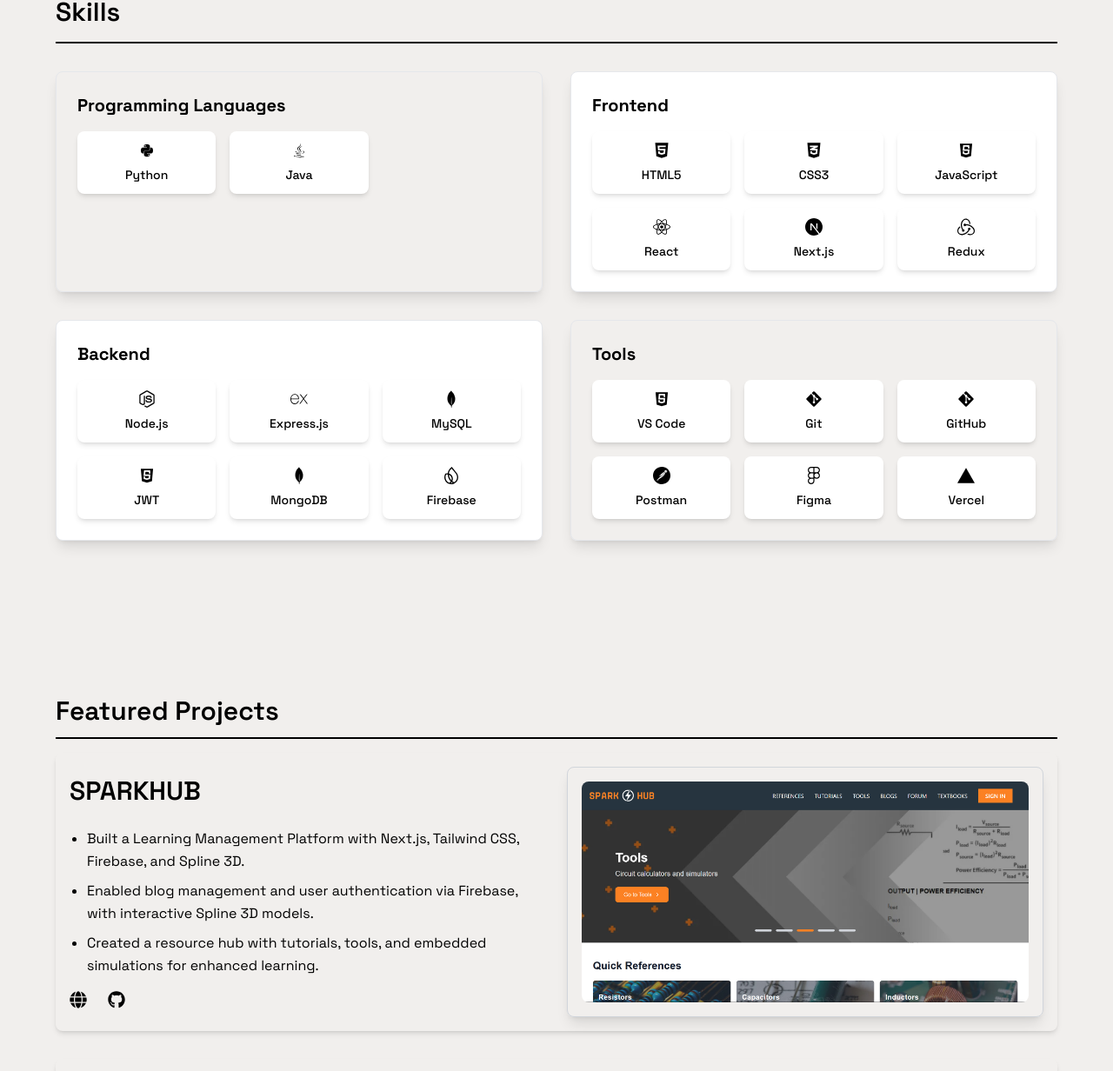
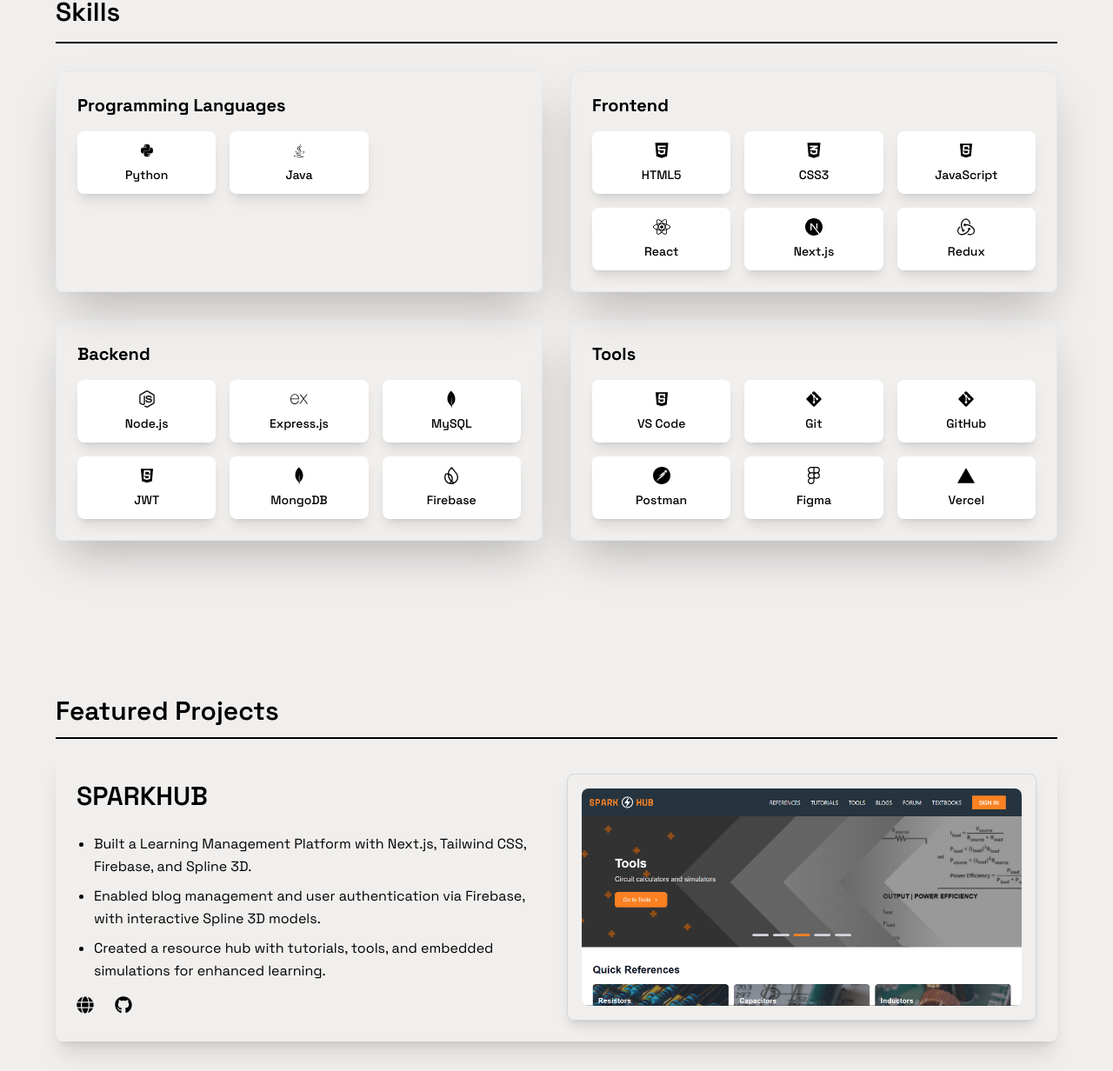
Before and after one commit to Mounieshh/portfolio-mouniesh, a Next.js app: page / in a window 1280 px wide. Shown: the part 1520-2752 px from the top of the page at 87% size. Built offline with nearby package versions, Linux system fonts and the light colour scheme.

Commit message:
about page image updated

```diff
--- a/components/about.jsx
+++ b/components/about.jsx
@@ -143,7 +143,7 @@
             <div className="w-full md:w-1/2 md:flex md:justify-end">
               <div className="relative w-full aspect-[2/3] h-auto overflow-hidden shadow-lg md:h-[70vh] md:w-[30vw]">
                 <Image
-                  src="/mouniesh-portfolio.jpg"
+                  src="/project/port.jpg"
                   alt="Mouniesh"
                   fill
                   style={{ objectFit: "cover" }}
--- a/components/project.jsx
+++ b/components/project.jsx
@@ -52,7 +52,7 @@
 
         <div className="mt-4">
           {projects.map((project, item) => (
-            <div key={item} className="flex flex-col md:flex-row justify-between items-center gap-6 p-4 rounded-lg shadow-md mb-8">
+            <div key={item} className="flex flex-col md:flex-row justify-between items-center gap-6 p-6 rounded-lg shadow-xl mb-8">
               <div className="flex-1 w-full">
                 <h3 className="text-3xl font-semibold text-black mb-6">
                   {project.title}
--- a/components/skills.jsx
+++ b/components/skills.jsx
@@ -84,7 +84,7 @@
     initial="hidden"
     animate="visible"
     whileHover="hover"
-    className="bg-white p-3 rounded-lg shadow-md text-center hover:shadow-lg transition-shadow duration-200 flex flex-col items-center cursor-pointer"
+    className="bg-white p-3 rounded-lg shadow-lg text-center hover:shadow-xl transition-shadow duration-200 flex flex-col items-center cursor-pointer"
   >
     <div className="text-black text-xl mb-2">{skill.icon}</div>
     <h3 className="text-sm font-medium text-black">{skill.name}</h3>
@@ -101,7 +101,7 @@
       <div className="max-w-7xl mx-auto">
         <div className="grid grid-cols-1 md:grid-cols-2 gap-8">
 
-          <div className=" p-6 rounded-lg shadow-lg border border-gray-200">
+          <div className=" p-6 rounded-lg shadow-2xl border border-gray-200">
             <h2 className="text-xl font-bold text-black mb-4">Programming Languages</h2>
             <div className="grid grid-cols-2 sm:grid-cols-3 md:grid-cols-3 gap-4">
               {techStacks[0].skills.map((skill, index) => (
@@ -110,7 +110,7 @@
             </div>
           </div>
 
-          <div className="bg-white p-6 rounded-lg shadow-lg border border-gray-200">
+          <div className=" p-6 rounded-lg shadow-2xl border border-gray-200">
             <h2 className="text-xl font-bold text-black mb-4">Frontend</h2>
             <div className="grid grid-cols-2 sm:grid-cols-3 md:grid-cols-3 gap-4">
               {techStacks[1].skills.map((skill, index) => (
@@ -119,7 +119,7 @@
             </div>
           </div>
 
-          <div className="bg-white p-6 rounded-lg shadow-lg border border-gray-200">
+          <div className=" p-6 rounded-lg shadow-2xl border border-gray-200">
             <h2 className="text-xl font-bold text-black mb-4">Backend</h2>
             <div className="grid grid-cols-2 sm:grid-cols-3 md:grid-cols-3 gap-4">
               {techStacks[2].skills.map((skill, index) => (
@@ -128,7 +128,7 @@
             </div>
           </div>
 
-          <div className="p-6 rounded-lg shadow-lg border border-gray-200">
+          <div className="p-6 rounded-lg shadow-2xl border border-gray-200">
             <h2 className="text-xl font-bold text-black mb-4">Tools</h2>
             <div className="grid grid-cols-2 sm:grid-cols-3 md:grid-cols-3 gap-4">
               {techStacks[3].skills.map((skill, index) => (
--- a/package.json
+++ b/package.json
@@ -14,7 +14,9 @@
     "react": "^19.0.0",
     "react-awesome-reveal": "^4.3.1",
     "react-dom": "^19.0.0",
-    "react-icons": "^5.5.0"
+    "react-icons": "^5.5.0",
+    "react-tsparticles": "^2.12.2",
+    "tsparticles": "^3.8.1"
   },
   "devDependencies": {
     "postcss": "^8",
```
Also changed, not shown: public/project/port.jpg, 1 other file (tests, documents, lock files or other folders).
